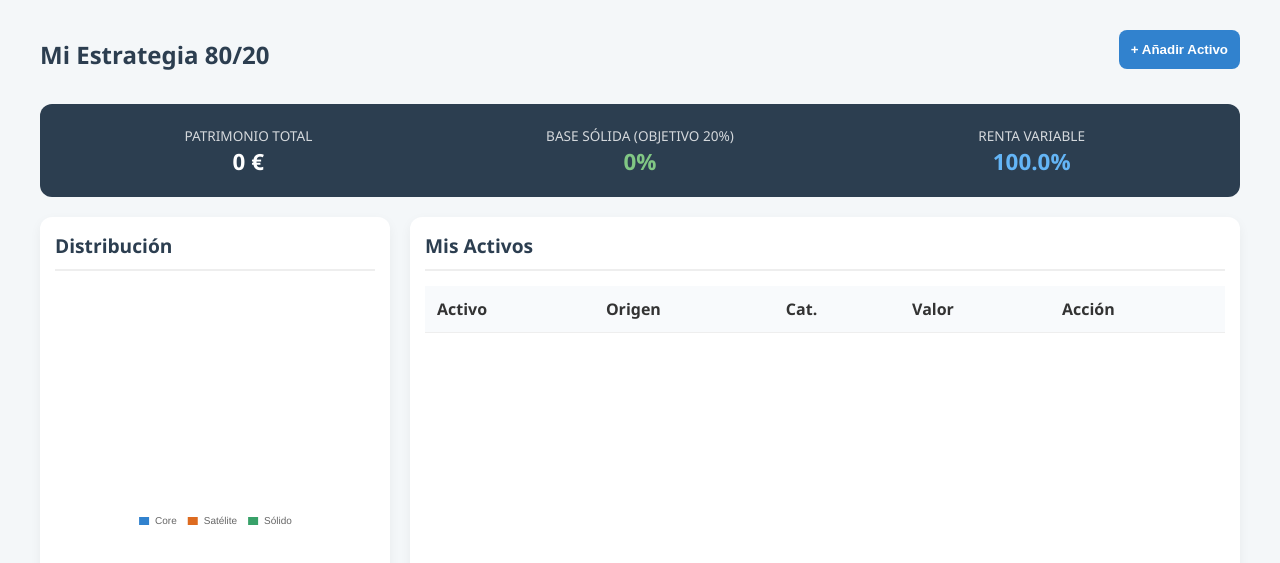
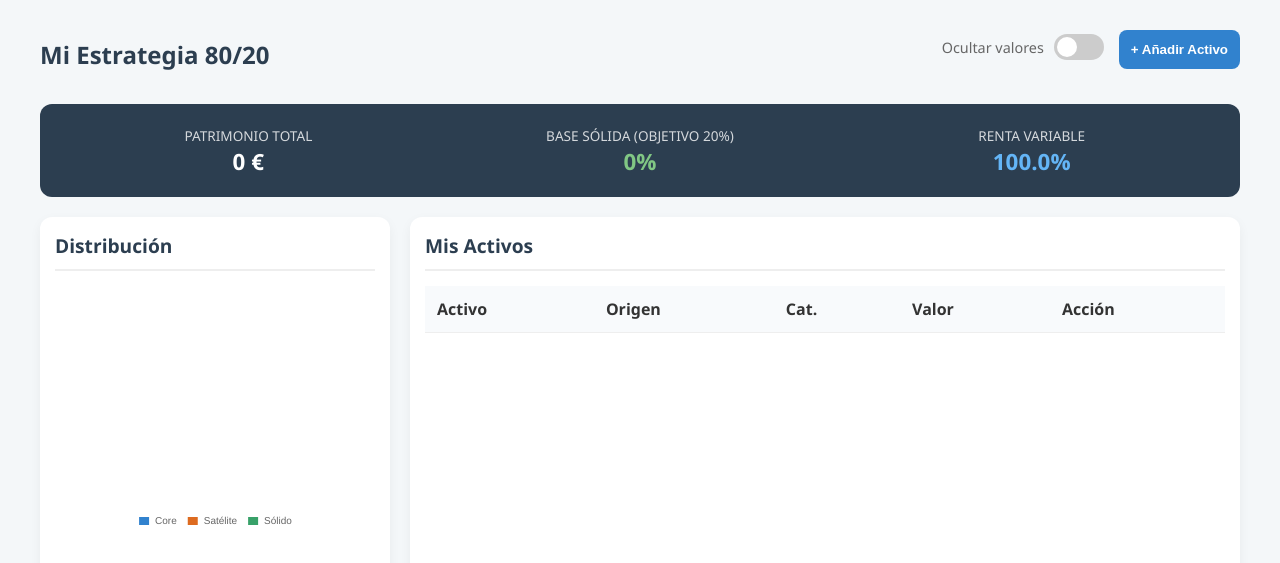
Before and after one commit to sergioGras/sergio-portfolio, a plain HTML site: page index.html in a window 1280 px wide. Drawn offline with nearby package versions, Linux system fonts and the light colour scheme; no server answers.

Commit message:
hidde euro values

```diff
--- a/index.html
+++ b/index.html
@@ -114,6 +114,45 @@
         .form-group label { display: block; margin-bottom: 5px; font-weight: 600; }
         .form-group input, .form-group select { width: 100%; padding: 12px; border: 1px solid #e2e8f0; border-radius: 6px; }
 
+                .tag-solid { background: #f0fff4; color: #38a169; }
+
+        /* Toggle Switch */
+        .toggle-container {
+            display: flex;
+            align-items: center;
+            gap: 10px;
+            margin-bottom: 15px;
+        }
+
+        .toggle-switch {
+            position: relative;
+            width: 50px;
+            height: 26px;
+            background: #ccc;
+            border-radius: 13px;
+            cursor: pointer;
+            transition: background 0.3s;
+            flex-shrink: 0;
+        }
+
+        .toggle-switch.active { background: #3182ce; }
+
+        .toggle-slider {
+            position: absolute;
+            top: 3px;
+            left: 3px;
+            width: 20px;
+            height: 20px;
+            background: white;
+            border-radius: 50%;
+            transition: left 0.3s;
+            pointer-events: none;
+        }
+
+        .toggle-switch.active .toggle-slider { left: 24px; }
+
+        .toggle-label { font-size: 0.9em; color: #666; font-weight: 500; }
+
         /* Desktop View (Tablets y PCs) */
         @media (min-width: 768px) {
             body { padding: 30px; }
@@ -140,7 +179,15 @@
 <div class="container">
     <div class="header">
         <h1>Mi Estrategia 80/20</h1>
-        <button class="btn btn-primary" onclick="openModal()">+ Añadir Activo</button>
+        <div style="display: flex; gap: 15px; align-items: center;">
+            <div class="toggle-container">
+                <span class="toggle-label">Ocultar valores</span>
+                <div class="toggle-switch" id="hideValuesToggle" onclick="toggleHideValues()">
+                    <div class="toggle-slider"></div>
+                </div>
+            </div>
+            <button class="btn btn-primary" onclick="openModal()">+ Añadir Activo</button>
+        </div>
     </div>
 
     <div class="total-banner" id="totalBanner"></div>
@@ -216,8 +263,20 @@
     let assets = [];
     let charts = {};
     let editingIdx = -1;
+    let hideValues = false;
+
+    function toggleHideValues() {
+        hideValues = !hideValues;
+        document.getElementById('hideValuesToggle').classList.toggle('active');
+        localStorage.setItem('hideValues', hideValues);
+        renderUI();
+        updateCharts();
+    }
 
     async function initData() {
+        hideValues = localStorage.getItem('hideValues') === 'true';
+        if (hideValues) document.getElementById('hideValuesToggle').classList.add('active');
+
         const { data, error } = await clientSupabase
             .from('jsonPortfolio') // Asegúrate de que este es el nombre de tu tabla
             .select('data')
@@ -255,8 +314,11 @@
         const solid = assets.filter(a => a.cat === 'Sólido').reduce((s, a) => s + a.val, 0);
         const solidPct = total > 0 ? ((solid/total)*100).toFixed(1) : 0;
 
+        const displayVal = hideValues ? '***' : total.toLocaleString() + ' €';
+        const displaySolid = hideValues ? '***' : solid.toLocaleString() + ' €';
+
         document.getElementById('totalBanner').innerHTML = `
-            <div class="banner-item"><span class="stat-label">Patrimonio Total</span><span class="stat-val">${total.toLocaleString()} €</span></div>
+            <div class="banner-item"><span class="stat-label">Patrimonio Total</span><span class="stat-val">${displayVal}</span></div>
             <div class="banner-item"><span class="stat-label">Base Sólida (Objetivo 20%)</span><span class="stat-val" style="color:#81c784">${solidPct}%</span></div>
             <div class="banner-item"><span class="stat-label">Renta Variable</span><span class="stat-val" style="color:#64b5f6">${(100-solidPct).toFixed(1)}%</span></div>
         `;
@@ -268,6 +330,8 @@
 
         assets.forEach((a, i) => {
             const tagClass = `tag tag-${a.cat.toLowerCase().replace('é','e')}`;
+            const displayAssetVal = hideValues ? '***' : a.val.toLocaleString() + ' €';
+
             container.innerHTML += `
                 <div class="asset-card">
                     <div class="asset-card-header">
@@ -279,7 +343,7 @@
                     </div>
                     <div class="asset-card-row"><span>Origen</span><b>${a.source}</b></div>
                     <div class="asset-card-row"><span>Cat.</span><span class="${tagClass}">${a.cat}</span></div>
-                    <div class="asset-card-row"><span>Valor</span><b onclick="quickEdit(${i})">${a.val.toLocaleString()} €</b></div>
+                    <div class="asset-card-row"><span>Valor</span><b onclick="quickEdit(${i})" style="cursor:pointer">${displayAssetVal}</b></div>
                 </div>`;
 
             tbody.innerHTML += `
@@ -287,7 +351,7 @@
                     <td>${a.name}</td>
                     <td>${a.source}</td>
                     <td><span class="${tagClass}">${a.cat}</span></td>
-                    <td onclick="quickEdit(${i})" style="cursor:pointer"><b>${a.val.toLocaleString()} €</b></td>
+                    <td onclick="quickEdit(${i})" style="cursor:pointer"><b>${displayAssetVal}</b></td>
                     <td>
                         <button class="btn-action" onclick="editAsset(${i})">✏️</button>
                         <button class="btn-action" onclick="deleteAsset(${i})">🗑️</button>
```
